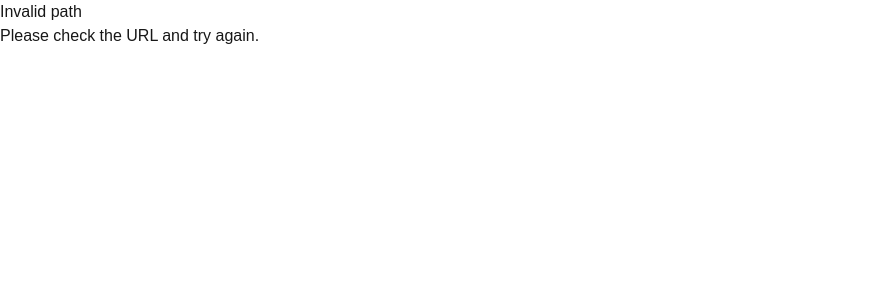
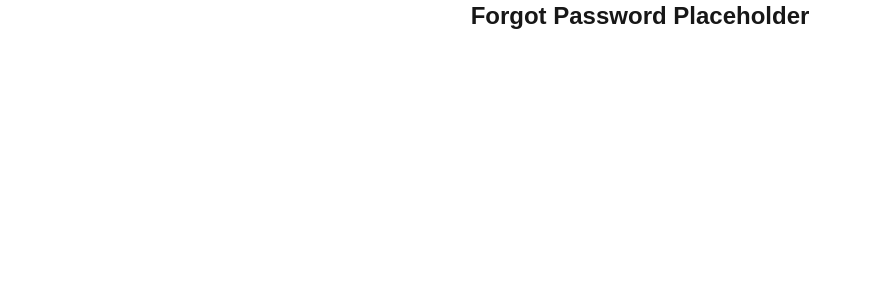
Before and after one commit to ProjectRavel/Learn-NextJs, a Next.js app: page /forgot-password in a window 1280 px wide. Before the commit this address had no page. Shown: the top 300 px of the page, without its empty margins (0-871 px from the left). Built offline with nearby package versions, Linux system fonts and the light colour scheme.

Commit message:
Add placeholder components for Forgot Password, Login, and Register pages

```diff
--- /dev/null
+++ b/src/app/(auth)/forgot-password/page.tsx
@@ -0,0 +1,7 @@
+export default function ForgotPassword() {
+    return (
+        <div className="flex h-full w-full items-center justify-center">
+            <h1 className="text-2xl font-bold">Forgot Password Placeholder</h1>
+        </div>
+    );
+}
--- /dev/null
+++ b/src/app/(auth)/login/page.tsx
@@ -0,0 +1,7 @@
+export default function Login() {
+    return (
+        <div className="flex h-full w-full items-center justify-center">
+            <h1 className="text-2xl font-bold">Login Placeholder</h1>
+        </div>
+    );
+}
--- /dev/null
+++ b/src/app/(auth)/register/page.tsx
@@ -0,0 +1,7 @@
+export default function Register() {
+    return (
+        <div className="flex h-full w-full items-center justify-center">
+            <h1 className="text-2xl font-bold">Register Placeholder</h1>
+        </div>
+    );
+}
```
